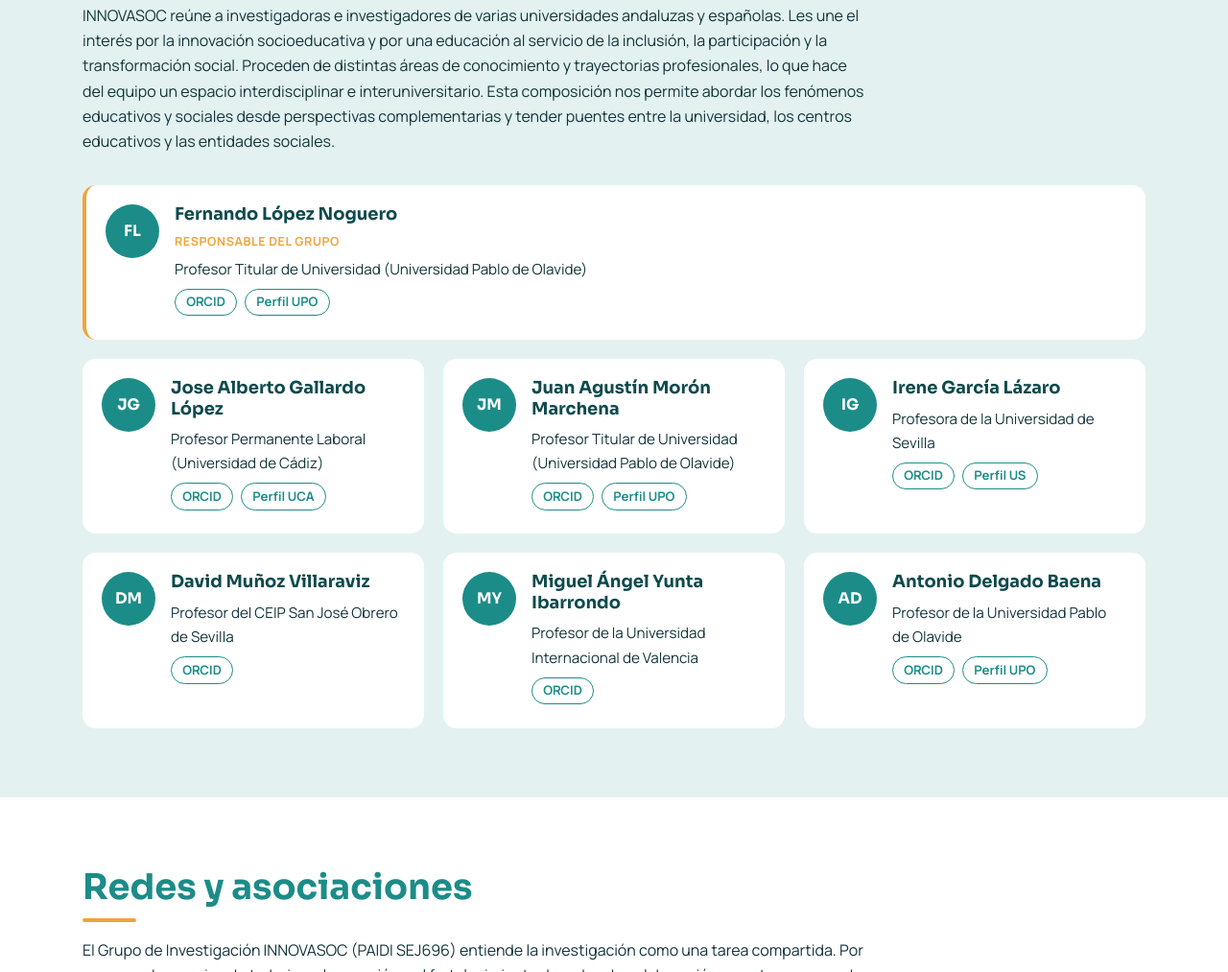
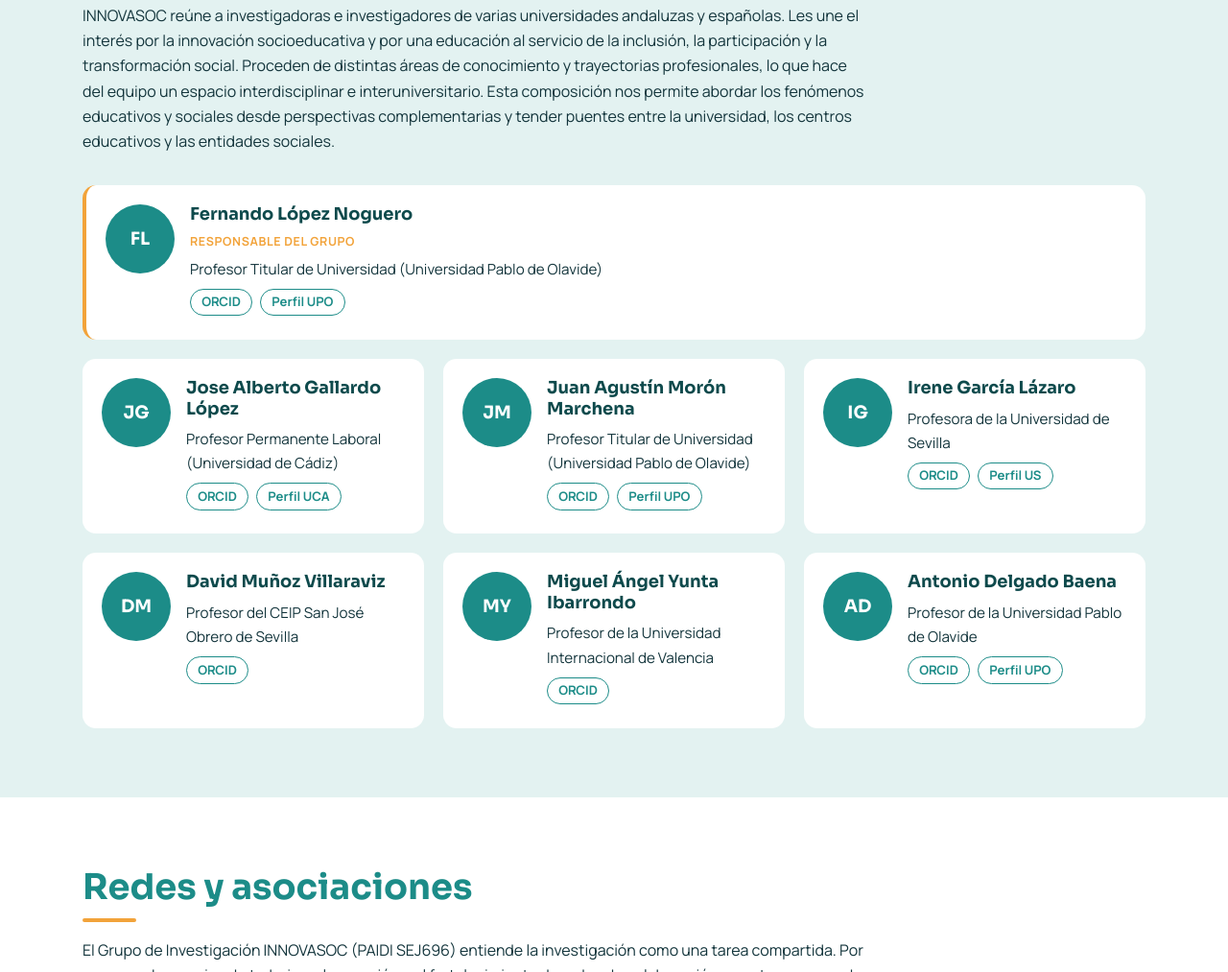
Before and after one commit to josealbertogallardo/INNOVASOC, a plain HTML site: page index.html in a window 1280 px wide. Shown: the part 3766-4779 px from the top of the page at 96% size. Drawn offline with Linux system fonts and the light colour scheme.

Commit message:
Equipo: soporte para fotos de los miembros
Cada avatar carga assets/img/equipo/<nombre>.jpg si existe y, si no, mantiene las iniciales. Instrucciones y nombres de archivo en assets/img/equipo/LEEME.md.

Co-Authored-By: Claude Opus 5.5 <noreply@anthropic.com>

```diff
--- a/assets/css/styles.css
+++ b/assets/css/styles.css
@@ -109,7 +109,8 @@ img { max-width: 100%; height: auto; }
 .member p { margin: 0 0 .3rem; font-size: .95rem; }
 .member .role { color: var(--ambar); font-weight: 700; text-transform: uppercase; font-size: .78rem; letter-spacing: .05em; }
 .lead-member { grid-column: 1 / -1; border-left: 4px solid var(--ambar); }
-.avatar { flex: 0 0 56px; height: 56px; border-radius: 50%; background: var(--verde-azulado); color: var(--blanco); display: grid; place-items: center; font-family: var(--font-titulos); font-weight: 700; }
+.avatar { flex: 0 0 72px; height: 72px; overflow: hidden; font-size: 1.15rem; border-radius: 50%; background: var(--verde-azulado); color: var(--blanco); display: grid; place-items: center; font-family: var(--font-titulos); font-weight: 700; }
+.avatar img { width: 100%; height: 100%; object-fit: cover; display: block; }
 .links { display: flex; flex-wrap: wrap; gap: .5rem; margin-top: .5rem !important; }
 .links a { font-size: .82rem; font-weight: 700; text-decoration: none; border: 1px solid var(--verde-azulado); border-radius: 999px; padding: .15rem .7rem; }
 .links a:hover { background: var(--verde-azulado); color: var(--blanco); }
--- a/assets/js/main.js
+++ b/assets/js/main.js
@@ -46,6 +46,15 @@ if (toggle && nav) {
   });
 })();
 
+// Fotos del equipo: assets/img/equipo/<data-foto>.jpg (si no existe, se quedan las iniciales)
+document.querySelectorAll('.avatar[data-foto]').forEach(av => {
+  const img = new Image();
+  img.alt = '';
+  img.decoding = 'async';
+  img.onload = () => { av.textContent = ''; av.appendChild(img); };
+  img.src = `assets/img/equipo/${av.dataset.foto}.jpg`;
+});
+
 // Pestañas (publicaciones)
 document.querySelectorAll('[data-tabs]').forEach(tabs => {
   const buttons = [...tabs.querySelectorAll('[role="tab"]')];
--- a/index.html
+++ b/index.html
@@ -373,7 +373,7 @@
         <p class="intro">INNOVASOC reúne a investigadoras e investigadores de varias universidades andaluzas y españolas. Les une el interés por la innovación socioeducativa y por una educación al servicio de la inclusión, la participación y la transformación social. Proceden de distintas áreas de conocimiento y trayectorias profesionales, lo que hace del equipo un espacio interdisciplinar e interuniversitario. Esta composición nos permite abordar los fenómenos educativos y sociales desde perspectivas complementarias y tender puentes entre la universidad, los centros educativos y las entidades sociales.</p>
         <div class="team">
           <article class="member lead-member">
-            <div class="avatar" aria-hidden="true">FL</div>
+            <div class="avatar" data-foto="fernando-lopez-noguero" aria-hidden="true">FL</div>
             <div>
               <h3>Fernando López Noguero</h3>
               <p class="role">Responsable del grupo</p>
@@ -382,7 +382,7 @@
             </div>
           </article>
           <article class="member">
-            <div class="avatar" aria-hidden="true">JG</div>
+            <div class="avatar" data-foto="jose-alberto-gallardo-lopez" aria-hidden="true">JG</div>
             <div>
               <h3>Jose Alberto Gallardo López</h3>
               <p>Profesor Permanente Laboral (Universidad de Cádiz)</p>
@@ -390,7 +390,7 @@
             </div>
           </article>
           <article class="member">
-            <div class="avatar" aria-hidden="true">JM</div>
+            <div class="avatar" data-foto="juan-agustin-moron-marchena" aria-hidden="true">JM</div>
             <div>
               <h3>Juan Agustín Morón Marchena</h3>
               <p>Profesor Titular de Universidad (Universidad Pablo de Olavide)</p>
@@ -398,7 +398,7 @@
             </div>
           </article>
           <article class="member">
-            <div class="avatar" aria-hidden="true">IG</div>
+            <div class="avatar" data-foto="irene-garcia-lazaro" aria-hidden="true">IG</div>
             <div>
               <h3>Irene García Lázaro</h3>
               <p>Profesora de la Universidad de Sevilla</p>
@@ -406,7 +406,7 @@
             </div>
           </article>
           <article class="member">
-            <div class="avatar" aria-hidden="true">DM</div>
+            <div class="avatar" data-foto="david-munoz-villaraviz" aria-hidden="true">DM</div>
             <div>
               <h3>David Muñoz Villaraviz</h3>
               <p>Profesor del CEIP San José Obrero de Sevilla</p>
@@ -414,7 +414,7 @@
             </div>
           </article>
           <article class="member">
-            <div class="avatar" aria-hidden="true">MY</div>
+            <div class="avatar" data-foto="miguel-angel-yunta-ibarrondo" aria-hidden="true">MY</div>
             <div>
               <h3>Miguel Ángel Yunta Ibarrondo</h3>
               <p>Profesor de la Universidad Internacional de Valencia</p>
@@ -422,7 +422,7 @@
             </div>
           </article>
           <article class="member">
-            <div class="avatar" aria-hidden="true">AD</div>
+            <div class="avatar" data-foto="antonio-delgado-baena" aria-hidden="true">AD</div>
             <div>
               <h3>Antonio Delgado Baena</h3>
               <p>Profesor de la Universidad Pablo de Olavide</p>
```
Also changed, not shown: 1 other file.
